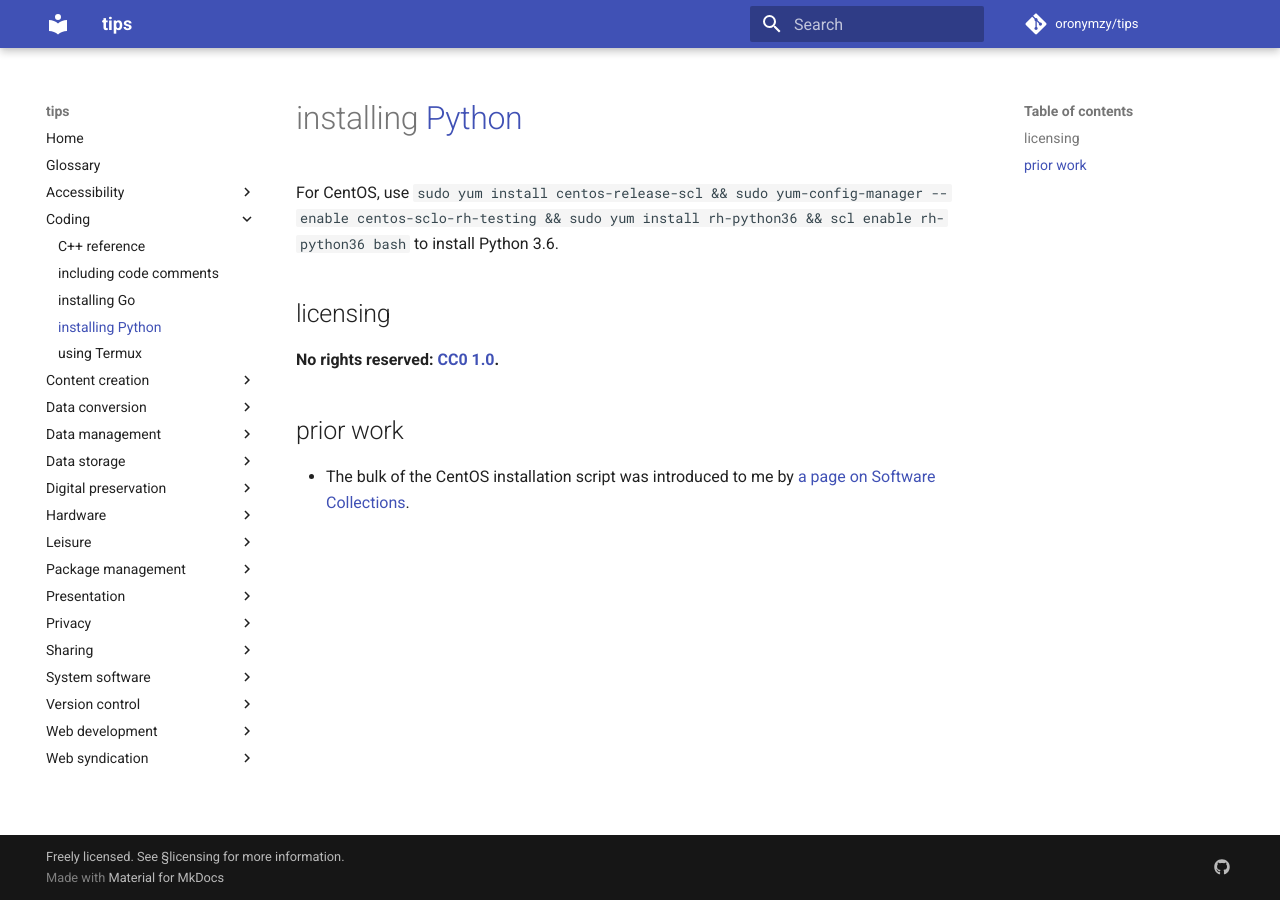
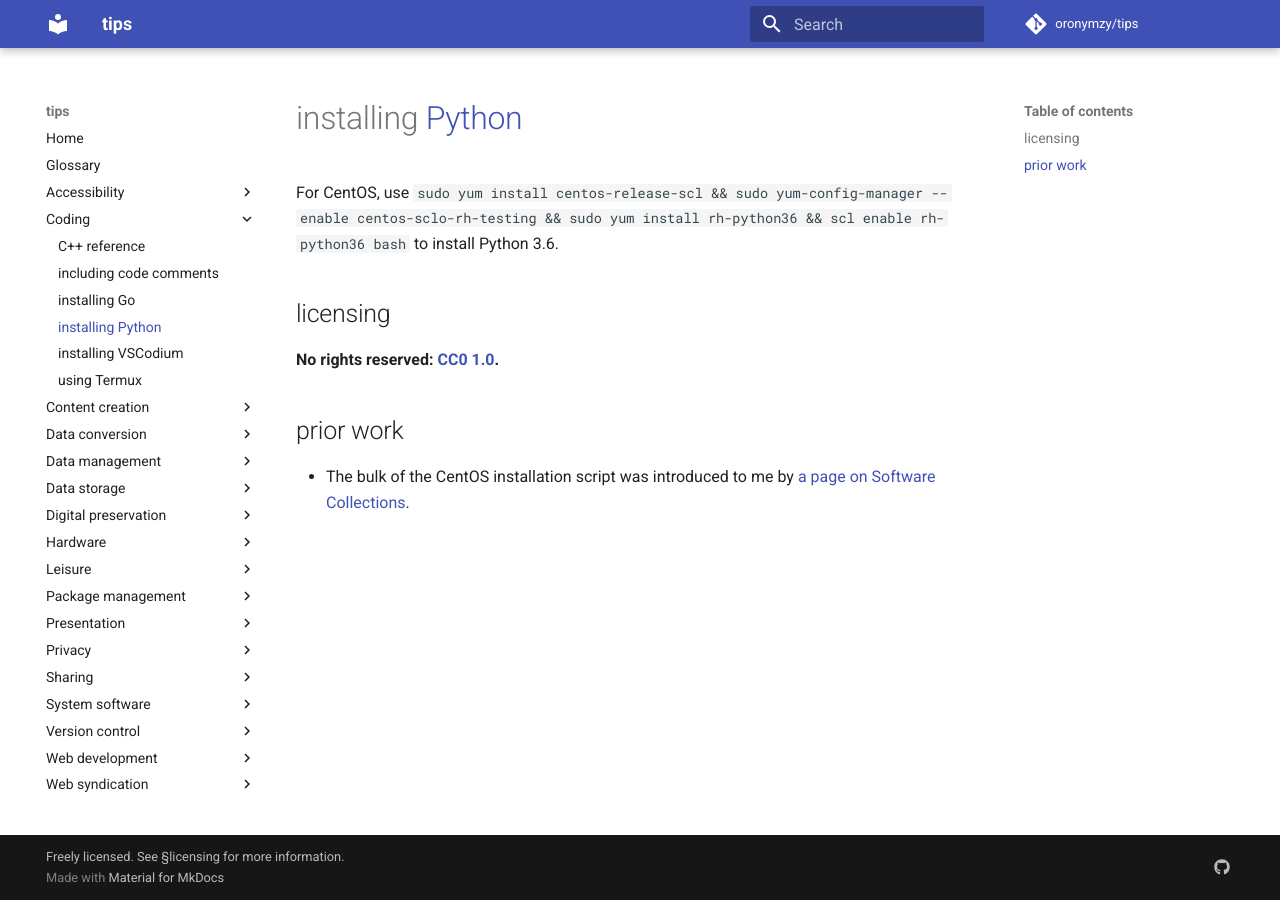
Before and after one commit to oronymzy/tips, an MkDocs documentation site: the page built from docs/insPyth.md, in a window 1280 px wide. Built offline with MkDocs 1.6.1 and Material for MkDocs 9.7.7, drawn with Linux system fonts in a browser that asks for light colours; comment, search, counter and statistics services are not loaded.

Commit message:
Add 'installing VSCodium' page in 'Coding' category

```diff
--- a/mkdocs.yml
+++ b/mkdocs.yml
@@ -9,6 +9,7 @@ nav:
     - including code comments: 'incdcmt.md'
     - installing Go: 'instlGo.md'
     - installing Python: 'insPyth.md'
+    - installing VSCodium: 'inVSCdm.md'
     - using Termux: 'usgTrmx.md'
   - Content creation:
     - installing Krita: 'insKrta.md'
```
